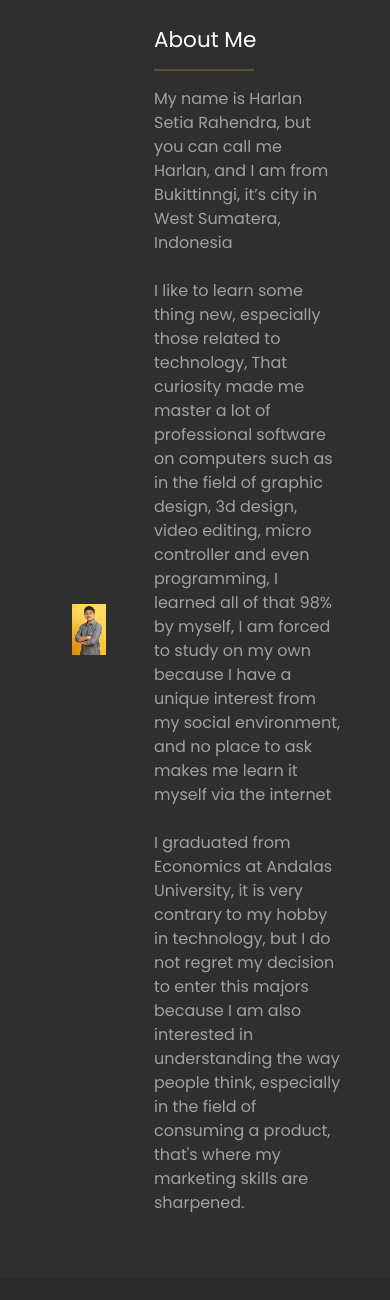
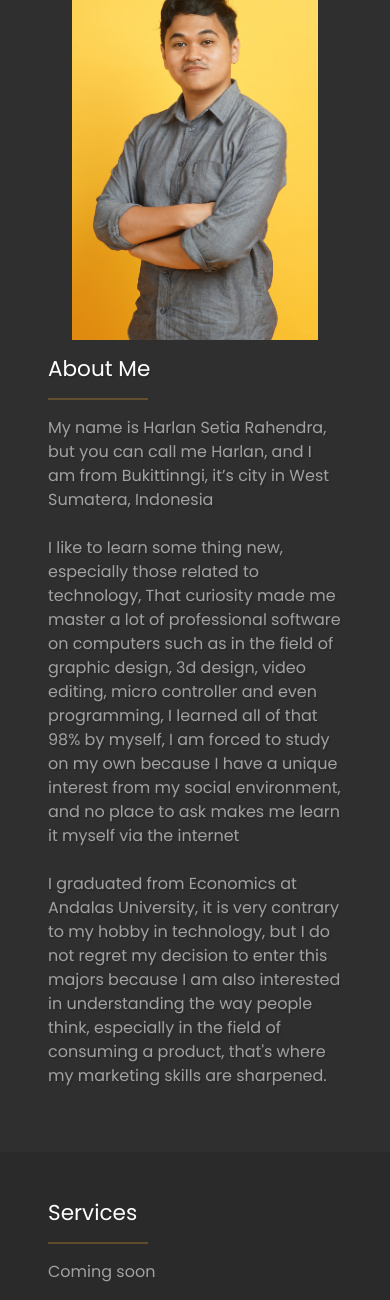
Before and after one commit to harlansr/harlansr.github.io, a PHP site: page / in a window 390 px wide; the page is wider, and only the part inside the window is pictured. Shown: the part 342-1642 px from the top of that part. Run offline with PHP 8.4, Linux system fonts and the light colour scheme.

Commit message:
Fixed for phone

```diff
--- a/assets/css/main.css
+++ b/assets/css/main.css
@@ -5,6 +5,7 @@
     --color-main-2: #F5AF31;
 
     --color-main-secondary: #2F2F2F;
+    --color-text-shadow:var(--color-main);
 
     --color-white : #ffffff;
 }
@@ -14,6 +15,7 @@
     background-color: var(--color-main);
 
     font-family: 'Poppins', sans-serif;
+    text-shadow: 2px 2px var(--color-text-shadow);
 }
 
 p{
@@ -29,6 +31,20 @@
     /* letter-spacing: 2px; */
     line-height: 2rem;
 }
+
+.masthead .img-masterhead{
+    position: relative;
+    width: 300px;
+    height: auto;
+    left: -160px;
+}
+
+/* @media (max-width: 320px){
+    .masthead .img-masterhead{
+        width: 200px;
+        left: -100px;
+    }
+} */
 
 .bg-main-2{
     background-color: var(--color-main-2);
--- a/index.html
+++ b/index.html
@@ -19,15 +19,15 @@
     <header class="masthead bg-color-main img-background" style='background-image: url("./assets/image/main_header_e.jpg");'>
       <div class=" ">
           <div class="row ">
-              <div class="col-2"></div>
-              <div class="col-6 align-self-center p-5 text-masterhead">
+              <div class="col-1"></div>
+              <div class="col-7 align-self-center p-5 text-masterhead" style="z-index:1000;">
                 <h6>Hello</h6>
                 <h1 class="text-main-2 text-masterhead">I'm Harlan</h1>
                 <h5>Full Stack Developer</h5>
                 <a href="#" class="btn btn-main-2 mt-2">CONTAK ME</a>
               </div>
               <div class="col-4 bg-main-2">
-                <img src="/assets/img/harlan_t.png" alt="" style="position: relative; width: 300px; height: auto; left: -160px;">
+                <img src="/assets/img/harlan_t.png" class="img-masterhead">
               </div>
 
           </div>
@@ -37,12 +37,12 @@
   <section class="page-about " id="about" >
     <div class="container p-5" >
       <div class="row">
-        <div class="col-4 align-self-center d-flex justify-content-end">
-          <div class="mx-4" style="width: 200px;">
-            <img src="/assets/img/harlan_r.jpg" alt="" style="width: 100%; height: auto;">
+        <div class="col-md-4 col-sm-12 align-self-center d-flex justify-content-end">
+          <div class="mx-4" >
+            <img src="/assets/img/harlan_r.jpg" class="mb-3" style="width: 100%; height: auto;">
           </div>
         </div>
-        <div class="col-8">
+        <div class="col-md-8 col-sm-12">
           <h4>About Me</h4>
           <hr class="text-main-2" width="100px" style="height:2px;border-width:0;">
           <p>My name is Harlan Setia Rahendra, but you can call me Harlan, and I am from
```
